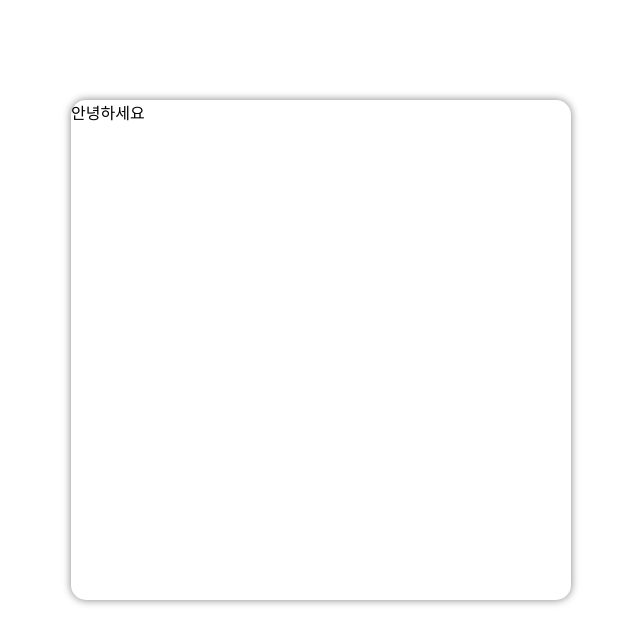
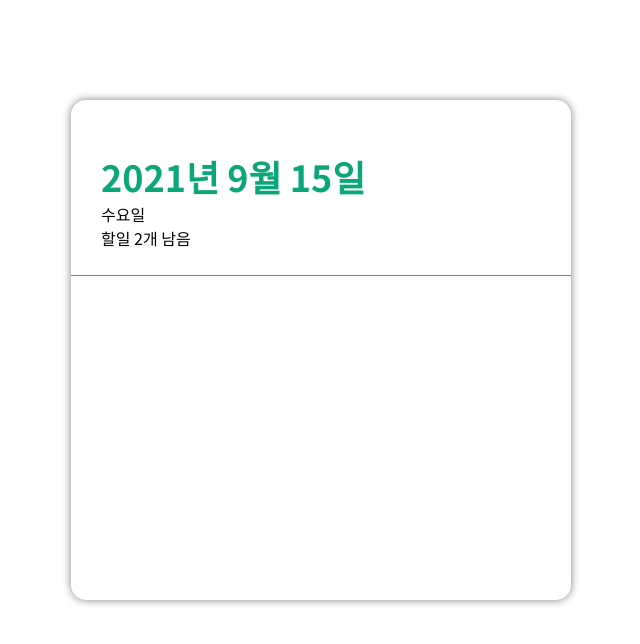
Before and after one commit to pauljeonn/todo-app, a React (Create React App) app: page / in a window 1280 px wide. Shown: the top 644 px of the page, without its empty margins (319-959 px from the left). Built offline with nearby package versions, Linux system fonts and the light colour scheme.

Commit message:
add todoHead component

```diff
--- a/public/index.html
+++ b/public/index.html
@@ -3,6 +3,10 @@
 	<head>
 		<meta charset="utf-8" />
 		<meta name="viewport" content="width=device-width, initial-scale=1" />
+		<link
+			href="https://fonts.googleapis.com/css2?family=Noto+Sans+KR:wght@100;300;400;500;700;900&display=swap"
+			rel="stylesheet"
+		/>
 		<title>Todo App</title>
 	</head>
 	<body>
--- a/src/App.js
+++ b/src/App.js
@@ -1,10 +1,14 @@
 import TodoTemplate from './components/todoTemplate/TodoTemplate';
+import TodoHead from './components/todoHead/TodoHead';
+import './app.scss';
 
 function App() {
 	return (
 		<div className="App">
 			{/* <TodoTemplate>안녕하세요!</TodoTemplate> */}
-			<TodoTemplate children="안녕하세요" />
+			<TodoTemplate children="안녕하세요">
+				<TodoHead />
+			</TodoTemplate>
 		</div>
 	);
 }
--- /dev/null
+++ b/src/app.scss
@@ -0,0 +1,3 @@
+* {
+	font-family: 'Noto Sans KR', sans-serif;
+}
--- /dev/null
+++ b/src/components/todoHead/TodoHead.jsx
@@ -0,0 +1,14 @@
+import React from 'react';
+import './todoHead.scss';
+
+const TodoHead = () => {
+	return (
+		<div className="todo-head">
+			<h1>2021년 9월 15일</h1>
+			<div className="day">수요일</div>
+			<div className="tasks-left">할일 2개 남음</div>
+		</div>
+	);
+};
+
+export default TodoHead;
--- /dev/null
+++ b/src/components/todoHead/todoHead.scss
@@ -0,0 +1,13 @@
+.todo-head {
+	padding-top: 50px;
+	padding-left: 30px;
+	padding-right: 30px;
+	padding-bottom: 25px;
+	border-bottom: 1px solid gray;
+
+	h1 {
+		margin: 0;
+		font-size: 36px;
+		color: #0ca678;
+	}
+}
```
